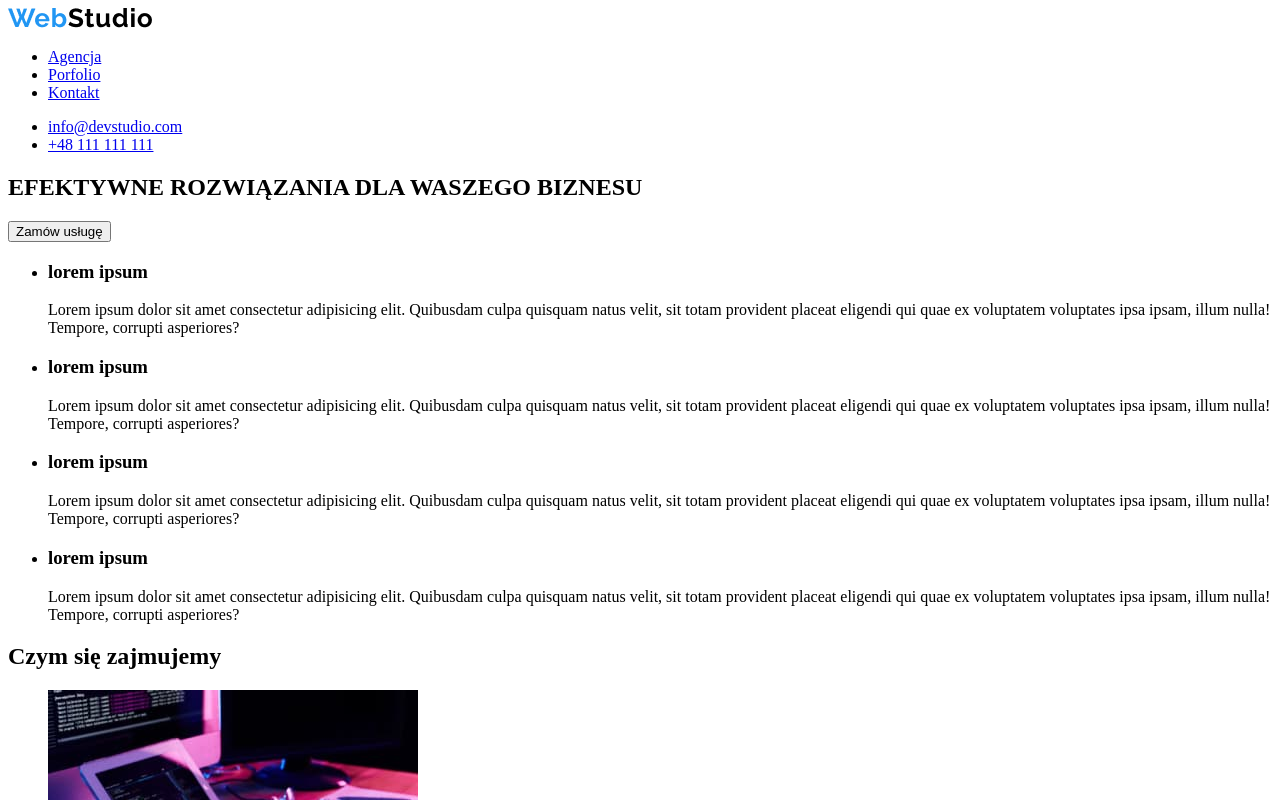
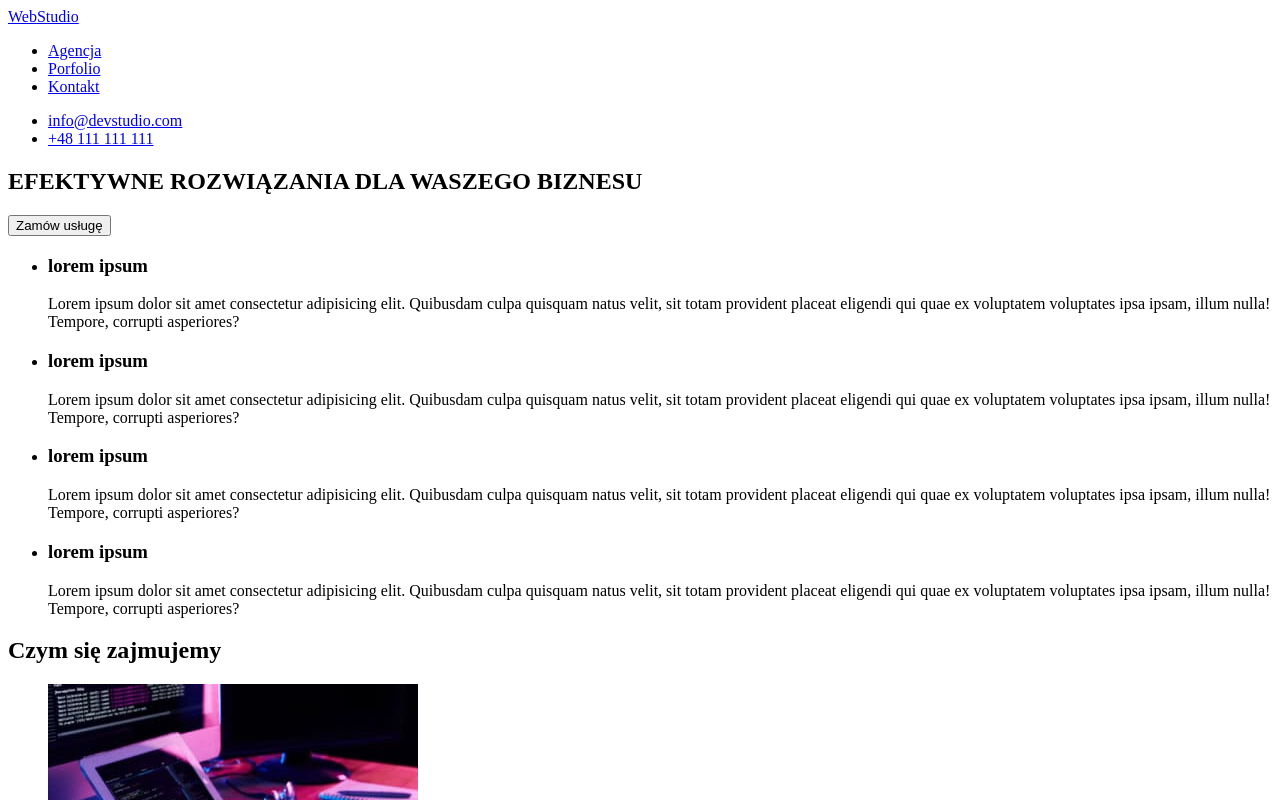
Before and after one commit to AndrzejTyminski/goit-markup-hw-01, a plain HTML site: page index.html in a window 1280 px wide. Shown: the top 800 px of the page. Drawn offline with Linux system fonts and the light colour scheme.

Commit message:
Update index.html
Naprawa linku z logiem webstudio (zamiana loga w formie pliku graficznego na napis)

```diff
--- a/index.html
+++ b/index.html
@@ -8,13 +8,8 @@
   </head>
   <body>
     <header>
-      <a href="index.html"
-        ><img
-          src="images/webstudio.png"
-          width="144"
-          height="20"
-          alt="logo web WebStudio"
-      /></a>
+      <a href="index.html"><span>Web</span>Studio</a>
+
       <!--navigacja strony-->
       <nav>
         <ul>
@@ -154,13 +149,7 @@
     </main>
     <!--stopka strony-->
     <footer>
-      <a href="index.html">
-        <img
-          src="images/webstudio.png"
-          width="144"
-          height="20"
-          alt="logo web WebStudio"
-      /></a>
+      <a href="index.html"><span>Web</span>Studio</a>
       <address>
         <ul>
           <li>
```
